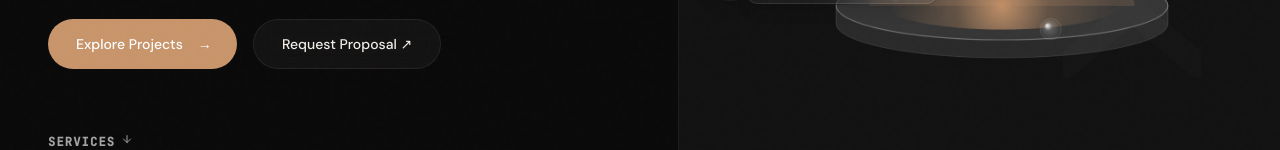
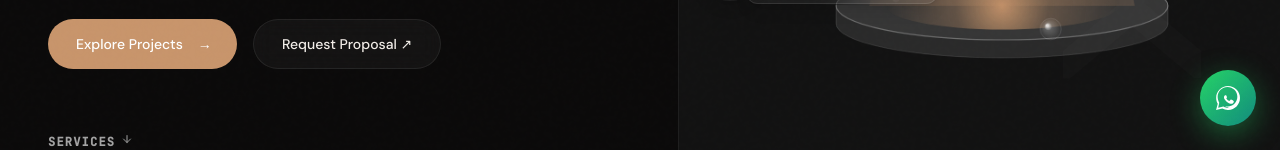
Before and after one commit to 19jayaprakash/Portfolio, a Next.js app: page / in a window 1280 px wide. Shown: the part 650-800 px from the top of the page. Built offline with nearby package versions, Linux system fonts and the light colour scheme; no server answers.

Commit message:
feat: add floating WhatsApp chat button to the root layout

```diff
--- a/app/layout.tsx
+++ b/app/layout.tsx
@@ -4,6 +4,7 @@ import "../styles/globals.css";
 import CustomCursor from "@/components/ui/CustomCursor";
 import SmoothScroll from "@/components/ui/SmoothScroll";
 import Preloader from "@/components/ui/Preloader";
+import WhatsAppFloat from "@/components/ui/WhatsAppFloat";
 
 export const metadata: Metadata = {
   title: "Aeropeak Technologies | Next-Gen Software Engineering",
@@ -35,6 +36,7 @@ export default function RootLayout({
           <SmoothScroll>
             {children}
           </SmoothScroll>
+          <WhatsAppFloat />
         </ThemeProvider>
       </body>
     </html>
--- /dev/null
+++ b/components/ui/WhatsAppFloat.tsx
@@ -0,0 +1,55 @@
+"use client";
+
+import { motion } from "framer-motion";
+import { useState } from "react";
+
+const WhatsAppIcon = () => (
+  <svg viewBox="0 0 24 24" className="w-6 h-6 fill-current">
+    <path d="M.057 24l1.687-6.163c-1.041-1.804-1.588-3.849-1.587-5.946C.06 5.348 5.397.01 12.008.01c3.202.001 6.212 1.246 8.477 3.514 2.266 2.268 3.507 5.28 3.505 8.484-.004 6.657-5.34 11.997-11.953 11.997-2.005-.001-3.973-.502-5.724-1.457L0 24zm6.59-4.846c1.6.95 3.188 1.449 4.825 1.451 5.436 0 9.86-4.37 9.864-9.799.002-2.63-1.023-5.101-2.885-6.967C16.63 1.97 14.156.944 11.53.944c-5.437 0-9.87 4.37-9.874 9.8.001 2.12.553 4.19 1.6 5.996L2.2 21.8l5.184-1.353c1.782.973 3.633 1.488 5.617 1.488zM17.13 14.39c-.28-.14-1.65-.81-1.91-.9-.26-.1-.45-.14-.64.14-.19.28-.73.9-.9 1.09-.17.19-.34.21-.62.07-1.16-.58-1.92-1.03-2.68-2.33-.2-.35.2-.32.57-1.06.06-.12.03-.23-.01-.33-.05-.1-.45-1.09-.62-1.49-.17-.4-.36-.34-.5-.34-.13 0-.28 0-.43 0-.15 0-.4.06-.61.28-.21.22-.8.78-.8 1.9 0 1.12.82 2.2 1.01 2.33.19.14 1.62 2.47 3.92 3.47.55.24 1 .38 1.34.48.55.17 1.05.15 1.45.09.44-.06 1.65-.67 1.88-1.32.23-.65.23-1.21.16-1.32-.07-.11-.26-.18-.54-.32z"/>
+  </svg>
+);
+
+export default function WhatsAppFloat() {
+  const [hovered, setHovered] = useState(false);
+  const phoneNumber = "918300074144";
+  const defaultMessage = "Hi sir";
+  const whatsappUrl = `https://wa.me/${phoneNumber}?text=${encodeURIComponent(defaultMessage)}`;
+
+  return (
+    <div className="fixed bottom-6 right-6 z-[9999] flex items-center">
+      {/* Tooltip Label */}
+      <motion.div
+        initial={{ opacity: 0, x: 15, scale: 0.9 }}
+        animate={{ opacity: hovered ? 1 : 0, x: hovered ? 0 : 15, scale: hovered ? 1 : 0.9 }}
+        transition={{ duration: 0.2 }}
+        className="absolute right-16 bg-[#1a1a1a]/95 text-white border border-white/10 text-xs px-3.5 py-2 rounded-xl font-mono tracking-wide whitespace-nowrap shadow-xl pointer-events-none"
+      >
+        Chat on WhatsApp
+      </motion.div>
+
+      {/* Floating Pulsating Button */}
+      <motion.a
+        href={whatsappUrl}
+        target="_blank"
+        rel="noopener noreferrer"
+        onMouseEnter={() => setHovered(true)}
+        onMouseLeave={() => setHovered(false)}
+        whileHover={{ scale: 1.08 }}
+        whileTap={{ scale: 0.95 }}
+        className="w-12 h-12 md:w-14 md:h-14 rounded-full flex items-center justify-center text-white shadow-2xl relative"
+        style={{
+          background: "linear-gradient(135deg, #25D366 0%, #128C7E 100%)",
+          boxShadow: "0 8px 30px rgba(37, 211, 102, 0.4)",
+        }}
+      >
+        {/* Pulsating Ring Layer */}
+        <span
+          className="absolute inset-0 rounded-full animate-ping opacity-25 pointer-events-none"
+          style={{ background: "#25D366", animationDuration: "2.5s" }}
+        />
+
+        <WhatsAppIcon />
+      </motion.a>
+    </div>
+  );
+}
```
